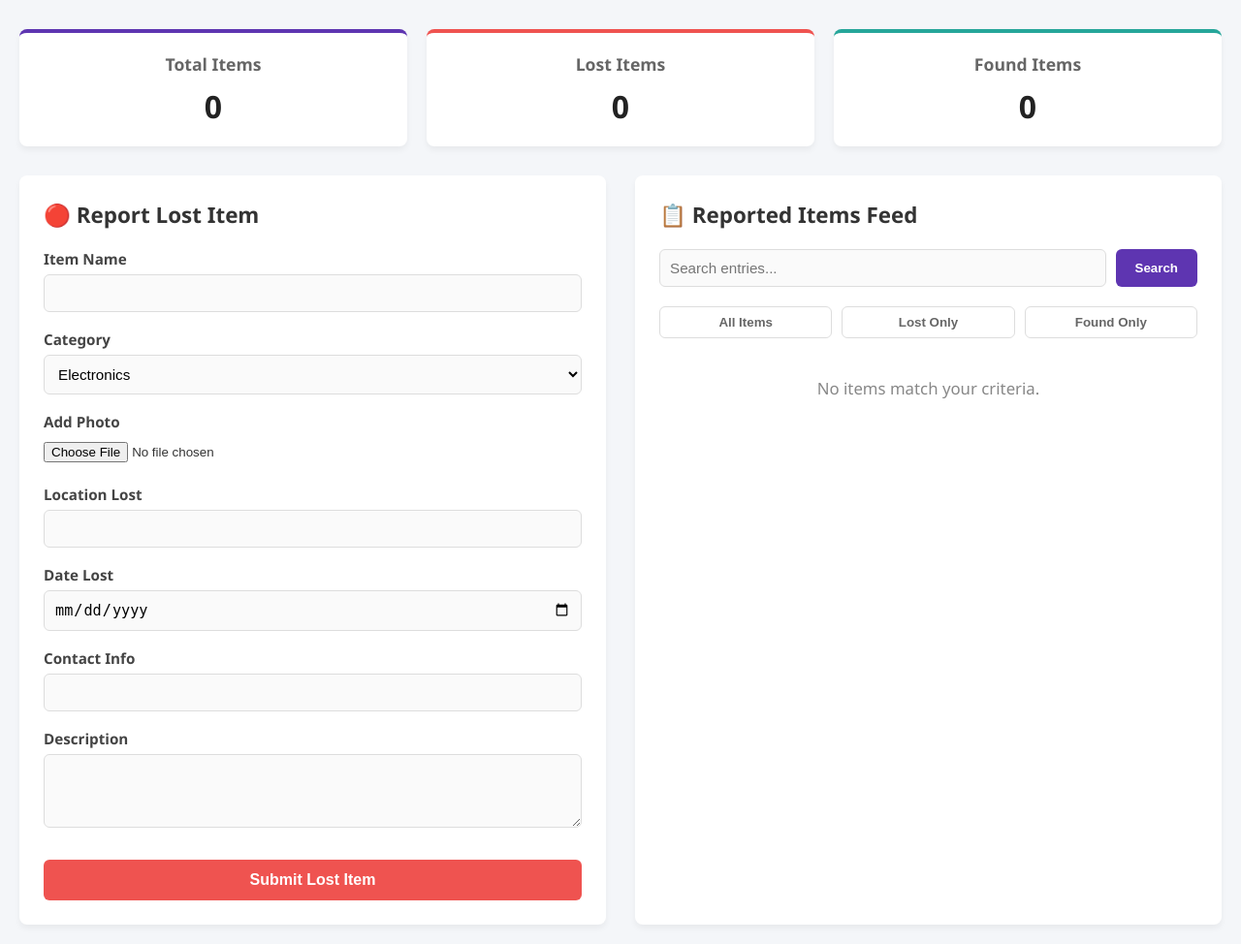
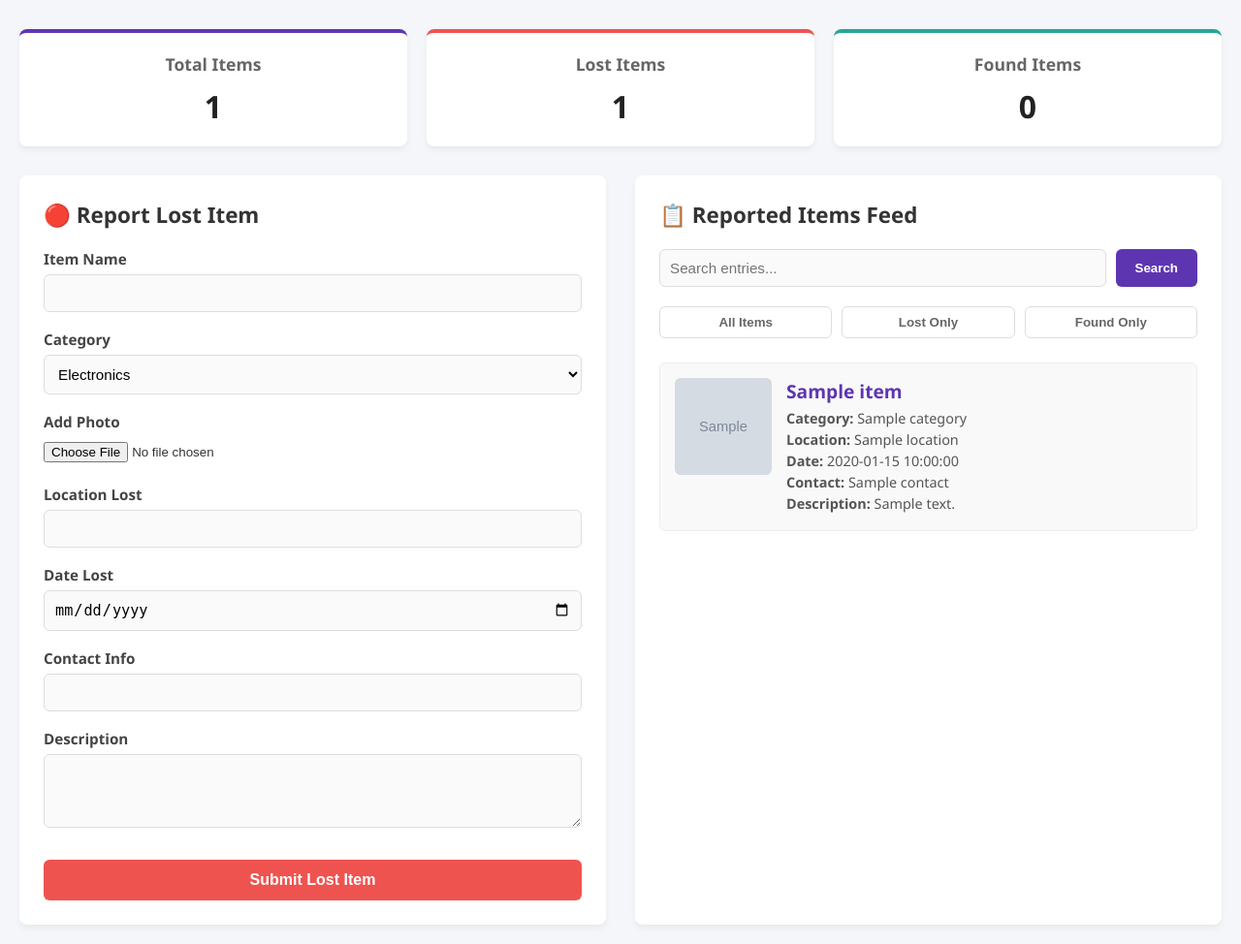
Before and after one commit to abhishekreddy3546-ops/lost-and-found-site, a Flask app: template templates/index.html in a window 1280 px wide. Shown: the part 102-1076 px from the top of the page at 97% size. Run offline with Flask 3, Linux system fonts and the light colour scheme; the template is opened without the code that fills it: most values are stand-ins (such as "Sample title", 1, 10 or a date in 2020); grey boxes marked "Sample" are stand-in pictures.

Commit message:
Update index.html

```diff
--- a/templates/index.html
+++ b/templates/index.html
@@ -32,6 +32,10 @@
         .filter-buttons { display: flex; gap: 10px; margin-bottom: 25px; }
         .btn-filter { flex: 1; padding: 8px; background: #fff; border: 1px solid #ddd; border-radius: 6px; cursor: pointer; font-weight: 600; color: #666; transition: all 0.2s; }
         .btn-filter:hover { background: #f0f0f0; }
+        .item-card { background: #f9f9f9; padding: 15px; border: 1px solid #eee; border-radius: 6px; margin-bottom: 15px; display: flex; gap: 15px; }
+        .item-card img { width: 100px; height: 100px; object-fit: cover; border-radius: 6px; background: #eee; }
+        .item-details h4 { margin: 0 0 5px 0; color: #5e35b1; font-size: 1.2rem; }
+        .item-details p { margin: 3px 0; font-size: 0.9rem; color: #555; }
         .empty-state { text-align: center; color: #888; margin-top: 40px; font-size: 1.05rem; }
     </style>
 </head>
@@ -45,11 +49,11 @@
     <div class="stats-container">
         <div class="stat-card total">
             <h3>Total Items</h3>
-            <div class="number">0</div>
+            <div class="number">{{ items|length }}</div>
         </div>
         <div class="stat-card lost">
             <h3>Lost Items</h3>
-            <div class="number">0</div>
+            <div class="number">{{ items|length }}</div>
         </div>
         <div class="stat-card found">
             <h3>Found Items</h3>
@@ -60,14 +64,14 @@
     <div class="main-layout">
         <div class="panel">
             <h2>🔴 Report Lost Item</h2>
-            <form action="/report-lost" method="POST" enctype="multipart/form-data">
+            <form id="lostForm">
                 <div class="form-group">
                     <label for="itemName">Item Name</label>
-                    <input type="text" id="itemName" name="itemName" required>
+                    <input type="text" id="itemName" required>
                 </div>
                 <div class="form-group">
                     <label for="category">Category</label>
-                    <select id="category" name="category">
+                    <select id="category">
                         <option value="Electronics">Electronics</option>
                         <option value="Documents">Documents/IDs</option>
                         <option value="Clothing">Clothing</option>
@@ -77,23 +81,23 @@
                 </div>
                 <div class="form-group">
                     <label for="image">Add Photo</label>
-                    <input type="file" id="image" name="image" accept="image/*">
+                    <input type="file" id="image" accept="image/*">
                 </div>
                 <div class="form-group">
                     <label for="location">Location Lost</label>
-                    <input type="text" id="location" name="location">
+                    <input type="text" id="location">
                 </div>
                 <div class="form-group">
                     <label for="date">Date Lost</label>
-                    <input type="date" id="date" name="date">
+                    <input type="date" id="date">
                 </div>
                 <div class="form-group">
                     <label for="contact">Contact Info</label>
-                    <input type="text" id="contact" name="contact">
+                    <input type="text" id="contact">
                 </div>
                 <div class="form-group">
                     <label for="description">Description</label>
-                    <textarea id="description" name="description" rows="3" required></textarea>
+                    <textarea id="description" rows="3" required></textarea>
                 </div>
                 <button type="submit" class="btn-submit">Submit Lost Item</button>
             </form>
@@ -110,11 +114,77 @@
                 <button class="btn-filter">Lost Only</button>
                 <button class="btn-filter">Found Only</button>
             </div>
-            <div class="empty-state">
-                No items match your criteria.
+
+            <div class="items-list">
+                {% if items %}
+                    {% for item in items %}
+                        <div class="item-card">
+                            {% if item.image_url %}
+                                <img src="{{ item.image_url }}" alt="Item image">
+                            {% else %}
+                                <div style="width:100px; height:100px; background:#ddd; border-radius:6px; display:flex; align-items:center; justify-content:center; color:#777; font-size:0.8rem;">No Photo</div>
+                            {% endif %}
+                            <div class="item-details">
+                                <h4>{{ item.name }}</h4>
+                                <p><strong>Category:</strong> {{ item.category }}</p>
+                                <p><strong>Location:</strong> {{ item.location }}</p>
+                                <p><strong>Date:</strong> {{ item.date }}</p>
+                                <p><strong>Contact:</strong> {{ item.contact }}</p>
+                                <p><strong>Description:</strong> {{ item.description }}</p>
+                            </div>
+                        </div>
+                    {% endfor %}
+                {% else %}
+                    <div class="empty-state">No items match your criteria.</div>
+                {% endif %}
             </div>
         </div>
     </div>
 
+    <script>
+        document.getElementById('lostForm').addEventListener('submit', async function(e) {
+            e.preventDefault();
+
+            const submitBtn = this.querySelector('.btn-submit');
+            submitBtn.innerText = 'Uploading item...';
+            submitBtn.disabled = true;
+
+            const formData = new FormData();
+            formData.append('itemName', document.getElementById('itemName').value);
+            formData.append('category', document.getElementById('category').value);
+            formData.append('location', document.getElementById('location').value);
+            formData.append('date', document.getElementById('date').value);
+            formData.append('contact', document.getElementById('contact').value);
+            formData.append('description', document.getElementById('description').value);
+
+            const imageFile = document.getElementById('image').files[0];
+            if (imageFile) {
+                formData.append('image', imageFile);
+            }
+
+            try {
+                const response = await fetch('/report-lost', {
+                    method: 'POST',
+                    body: formData
+                });
+
+                if (response.redirected) {
+                    window.location.href = response.url;
+                } else {
+                    const result = await response.json();
+                    if (result.error) {
+                        alert("Error: " + result.error);
+                        submitBtn.innerText = 'Submit Lost Item';
+                        submitBtn.disabled = false;
+                    }
+                }
+            } catch (err) {
+                alert("Network error occurred.");
+                submitBtn.innerText = 'Submit Lost Item';
+                submitBtn.disabled = false;
+            }
+        });
+    </script>
+
 </body>
 </html>
```
